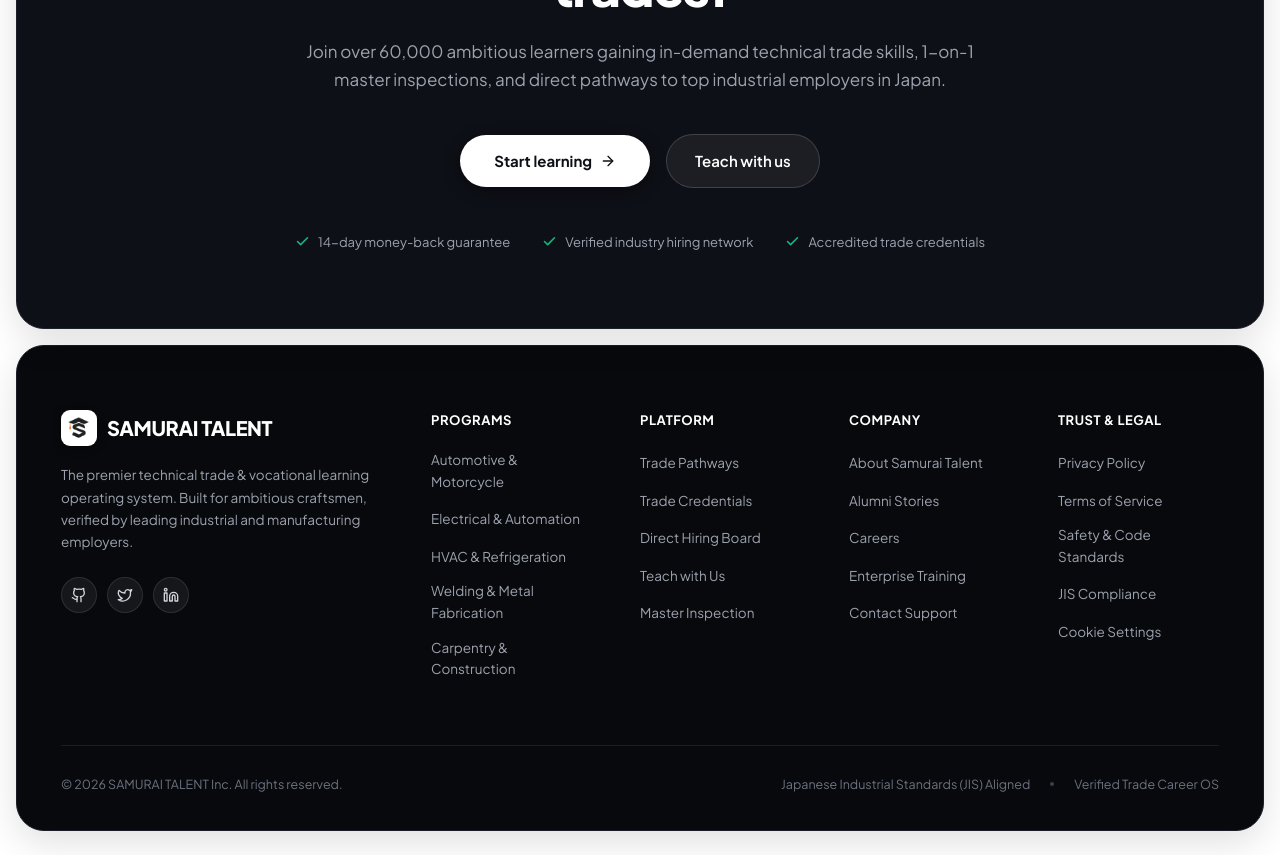
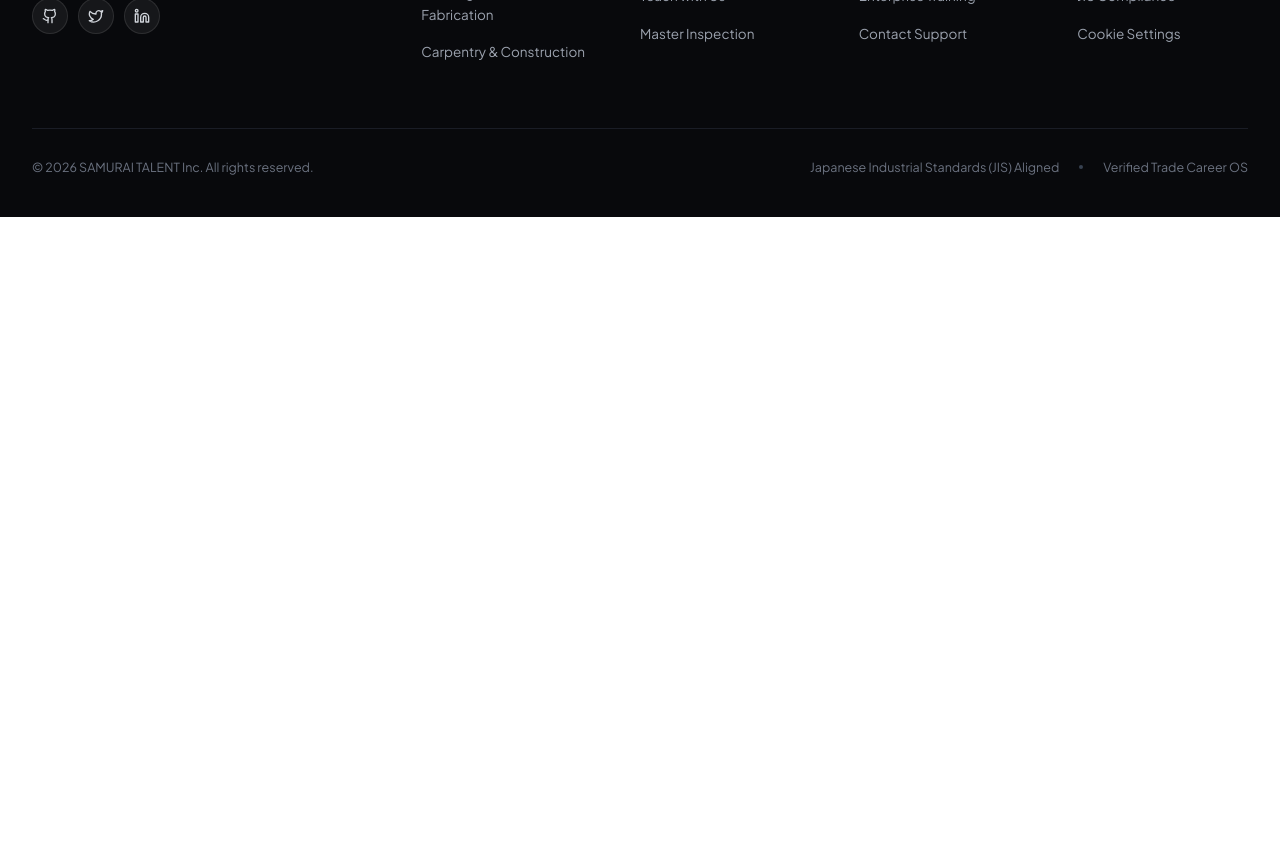
Before and after one commit to Asif-Ali-Dewan/japan-project, a React (Vite) app: page / in a window 1280 px wide. Shown: the part 9800-10655 px from the top of the page. After the commit the page ends 10017 px from the top, so only its background shows below. Built offline with nearby package versions, Linux system fonts and the light colour scheme.

Commit message:
Remove CTA section and convert footer to full-width without radius or outer padding

```diff
--- a/src/App.jsx
+++ b/src/App.jsx
@@ -10,7 +10,6 @@ import FreeCourseBanner from './components/FreeCourseBanner';
 import TestimonialsSection from './components/TestimonialsSection';
 import InstructorSection from './components/InstructorSection';
 import LearnerNotesSection from './components/LearnerNotesSection';
-import CtaSection from './components/CtaSection';
 import Footer from './components/Footer';
 import AuthModal from './components/AuthModal';
 import GetStartedModal from './components/GetStartedModal';
@@ -185,10 +184,7 @@ export default function App() {
       {/* 10. Notes from our learners (Learner Story Spotlights) */}
       <LearnerNotesSection />
 
-      {/* 11. Let's build your future (Dark Navy CTA Band with 16px padding frame) */}
-      <CtaSection onOpenAuth={handleOpenAuth} />
-
-      {/* 12. Dark Navy Footer with 16px padding frame */}
+      {/* 11. Full-Width Dark Charcoal Footer */}
       <Footer onOpenAuth={handleOpenAuth} />
 
       {/* Interactive Direct Login Modal */}
--- a/src/components/Footer.jsx
+++ b/src/components/Footer.jsx
@@ -9,27 +9,15 @@ export default function Footer({ onOpenAuth }) {
   return (
     <footer
       style={{
-        backgroundColor: '#FFFFFF',
+        backgroundColor: '#08090C',
         width: '100%',
-        padding: '0 16px 24px 16px',
+        padding: '72px 32px 40px 32px',
         boxSizing: 'border-box',
+        borderTop: '1px solid #1A1D26',
+        color: '#FFFFFF',
       }}
-      className="bottom-card-wrapper"
     >
-      {/* Dark Charcoal Footer Card with 28px Rounded Corners */}
-      <div
-        style={{
-          width: '100%',
-          backgroundColor: '#08090C',
-          borderRadius: '28px',
-          padding: '64px 44px 36px 44px',
-          boxSizing: 'border-box',
-          border: '1px solid #1A1D26',
-          color: '#FFFFFF',
-          boxShadow: '0 12px 36px rgba(0, 0, 0, 0.12)',
-        }}
-      >
-        <div style={{ maxWidth: 'var(--container)', margin: '0 auto', width: '100%' }}>
+      <div style={{ maxWidth: 'var(--container)', margin: '0 auto', width: '100%' }}>
           {/* Main Footer Columns */}
           <div
             style={{
@@ -326,7 +314,6 @@ export default function Footer({ onOpenAuth }) {
             </div>
           </div>
         </div>
-      </div>
 
       <style>{`
         .footer-link {
```
